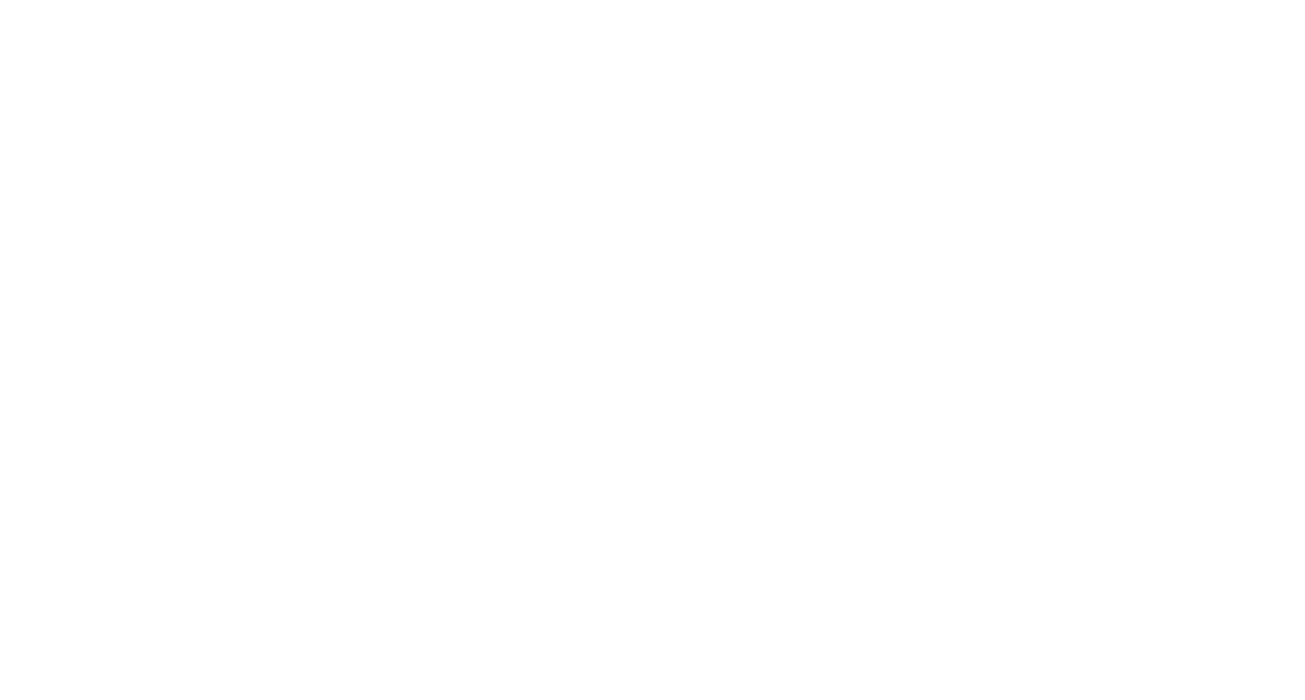
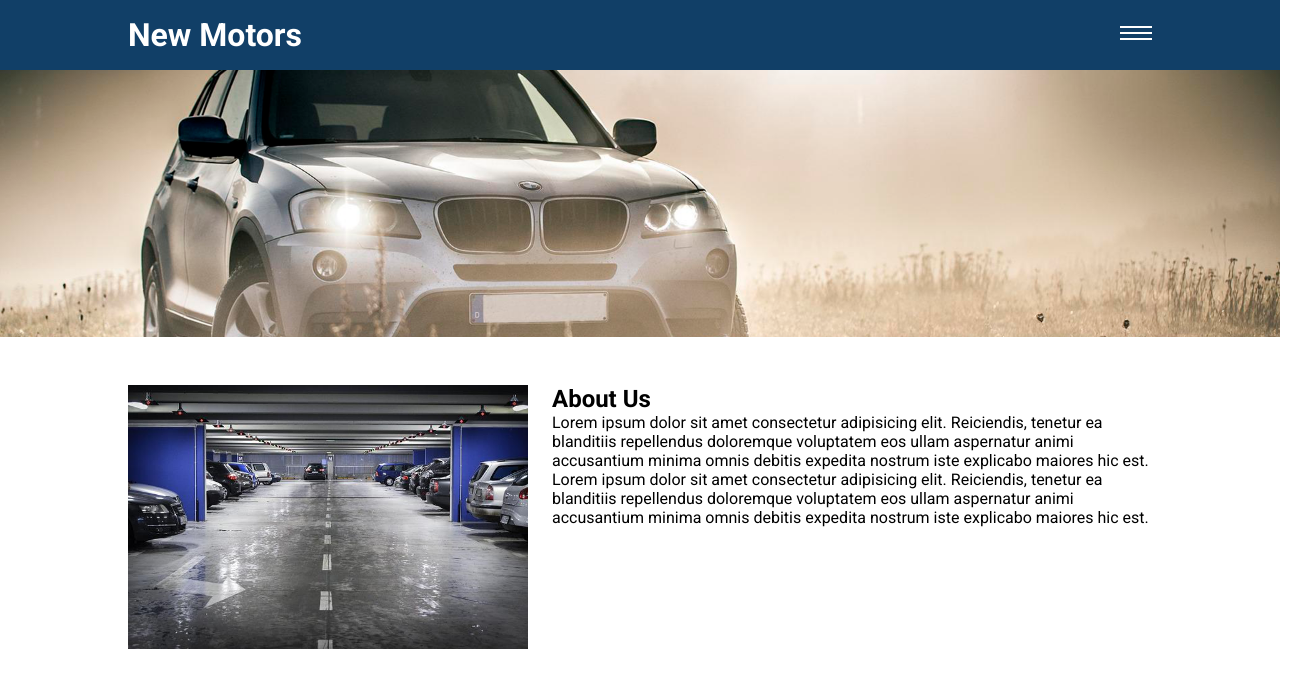
Before and after one commit to villanelle3/modulo_10, a plain HTML site: page index.html in a window 1280 px wide. Shown: the whole page, 1305 px wide, since content can reach past the window. Drawn offline with nearby package versions, Linux system fonts and the light colour scheme.

Commit message:
updating my branch

```diff
--- a/index.html
+++ b/index.html
@@ -4,9 +4,64 @@
     <meta charset="UTF-8">
     <meta http-equiv="X-UA-Compatible" content="IE=edge">
     <meta name="viewport" content="width=device-width, initial-scale=1.0">
+    <link href="https://fonts.googleapis.com/css2?family=Roboto:wght@400;700&display=swap" rel="stylesheet">
+    <link rel="stylesheet" href="./styles.css">
+    <link rel="stylesheet" type="text/css" href="//cdn.jsdelivr.net/npm/slick-carousel@1.8.1/slick/slick.css"/>
+    <link rel="stylesheet" type="text/css" href="//cdn.jsdelivr.net/npm/slick-carousel@1.8.1/slick/slick-theme.css"/>
     <title>Motors Store</title>
 </head>
 <body>
+    <header>
+        <div class="container">
+            <h1>New Motors</h1>
+            <div class="menu">
+                <span></span>
+                <span></span>
+                <span></span>
+            </div>
+        </div>
+        <nav>
+            <div class="container">
+                <ul>
+                    <li>
+                        <a href="#">About</a>
+                    </li>
+                    <li>
+                        <a href="#">New Arrivals</a>
+                    </li>
+                    <li>
+                        <a href="#">For Sale</a>
+                    </li>
+                    <li>
+                        <a href="#">Contact Us</a>
+                    </li>
+                </ul>
+            </div>
+        </nav>
+    </header>
+    <div id="images">
+        <img src="./Images_M11/slide1.png" alt="car">
+        <img src="./Images_M11/slide2.png" alt="car">
+        <img src="./Images_M11/slide3.png" alt="car">
+    </div>
 
+    <section id="about">
+        <div class="container container-flex">
+            <img src="./Images_M11/loja.jpg" alt="store">
+            <div>
+                <h2>About Us</h2>
+                <p>Lorem ipsum dolor sit amet consectetur adipisicing elit. Reiciendis, tenetur ea blanditiis repellendus doloremque voluptatem eos ullam aspernatur animi accusantium minima omnis debitis expedita nostrum iste explicabo maiores hic est.</p>
+                <p>Lorem ipsum dolor sit amet consectetur adipisicing elit. Reiciendis, tenetur ea blanditiis repellendus doloremque voluptatem eos ullam aspernatur animi accusantium minima omnis debitis expedita nostrum iste explicabo maiores hic est.</p>
+            </div>
+        </div>
+    </section>
+
+
+
+    <script src="https://code.jquery.com/jquery-3.6.3.min.js"></script>
+    <script type="text/javascript" src="//code.jquery.com/jquery-1.11.0.min.js"></script>
+    <script type="text/javascript" src="//code.jquery.com/jquery-migrate-1.2.1.min.js"></script>
+    <script type="text/javascript" src="//cdn.jsdelivr.net/npm/slick-carousel@1.8.1/slick/slick.min.js"></script>
+    <script src="./main.js"></script>
 </body>
 </html>
--- a/main.js
+++ b/main.js
@@ -0,0 +1,10 @@
+$(document).ready(function(){
+    $("#images").slick({
+        autoplay: true,
+    });
+
+    $(".menu").click(function(){
+        $("nav").slideToggle()
+    })
+
+});
--- a/styles.css
+++ b/styles.css
@@ -0,0 +1,82 @@
+:root {
+    --shade1: #e7eaf6;
+    --shade2: #a2a8d3;
+    --shade3: #38598b;
+    --shade4: #113f67;
+}
+
+html{
+    overflow-x: hidden;
+}
+
+*{
+    margin: 0;
+    padding: 0;
+    box-sizing: border-box;
+    font-family: 'Roboto', sans-serif;
+}
+
+.container{
+    max-width: 1024px;
+    width: 100%;
+    margin: 0 auto;
+}
+
+header{
+    background-color: var(--shade4);
+    padding-top: 16px;
+    color: #fff;
+}
+
+header > .container{
+    display: flex;
+    justify-content: space-between;
+    align-items: center;
+    padding-bottom: 16px;
+}
+
+nav{
+    background-color: var(--shade3);
+    padding: 16px 0;
+    display: none;
+}
+
+nav li{
+    list-style: none;
+    display: inline;
+    margin-right: 16px;
+    font-size:18px;
+    font-weight: bold;
+    text-transform: uppercase;
+}
+
+li a{
+    text-decoration: none;
+    color: white;
+}
+
+.menu{
+    width: 32px;
+    cursor: pointer;
+}
+
+.menu span{
+    height: 2px;
+    width: 100%;
+    background-color: #fff;
+    display: block;
+    margin-bottom: 4px;
+}
+
+.container-flex{
+    display: flex;
+}
+
+#about img{
+    max-width: 400px;
+    margin-right: 24px;
+}
+
+section{
+    padding: 48px 0;
+}
```
Also changed, not shown: Icones_M11/facebook.png (added), Icones_M11/instagram.png (added), Icones_M11/youtube.png (added), Images_M11/carro-bmw.png (added), Images_M11/fusca.png (added), Images_M11/loja.jpg (added), Images_M11/moto-bmw.png (added), Images_M11/slide1.png (added), Images_M11/slide2.png (added), Images_M11/slide3.png (added).
